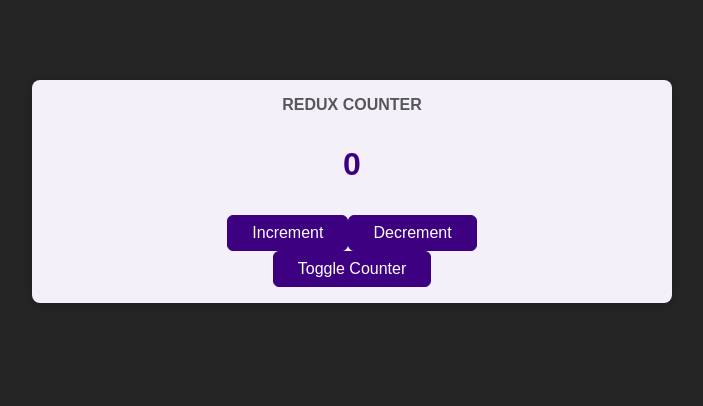
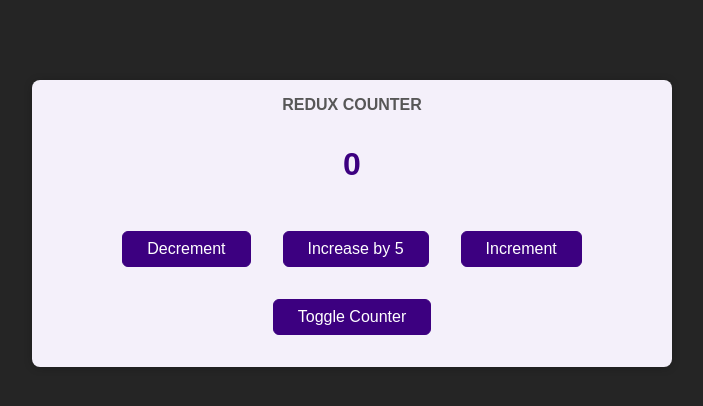
Before and after one commit to ngxpaul/Redux-Learn-Practice, a React (Create React App) app: page / in a window 1280 px wide. Shown: the top 406 px of the page, without its empty margins (288-991 px from the left). Built offline with nearby package versions, Linux system fonts and the light colour scheme.

Commit message:
Adding Increase by 5 Button

```diff
--- a/src/components/Counter.js
+++ b/src/components/Counter.js
@@ -9,6 +9,9 @@
   const incrementHandler = () => {
     dispatch({type: 'increment'});
   }
+  const increaseHandler = () => {
+    dispatch({type: 'increase', amount: 5});
+  }
   const decrementHandler = () => {
     dispatch({type: 'decrement'})
   }
@@ -18,8 +21,9 @@
       <h1>Redux Counter</h1>
       <div className={classes.value}>{counter}</div>
       <div>
+        <button onClick={decrementHandler}>Decrement</button>
+        <button onClick={increaseHandler}>Increase by 5</button>
         <button onClick={incrementHandler}>Increment</button>
-        <button onClick={decrementHandler}>Decrement</button>
       </div>
       <button onClick={toggleCounterHandler}>Toggle Counter</button>
     </main>
--- a/src/components/Counter.module.css
+++ b/src/components/Counter.module.css
@@ -21,3 +21,6 @@
   margin: 2rem 0;
   font-weight: bold;
 }
+.counter button {
+  margin: 1rem;
+}
--- a/src/components/store/index.js
+++ b/src/components/store/index.js
@@ -4,6 +4,11 @@
     if (action.type === "increment"){
         return{
             counter:state.counter + 1
+        }
+    }
+    if (action.type === "increase"){
+        return{
+            counter:state.counter + action.amount
         }
     }
     if (action.type === "decrement"){
```
